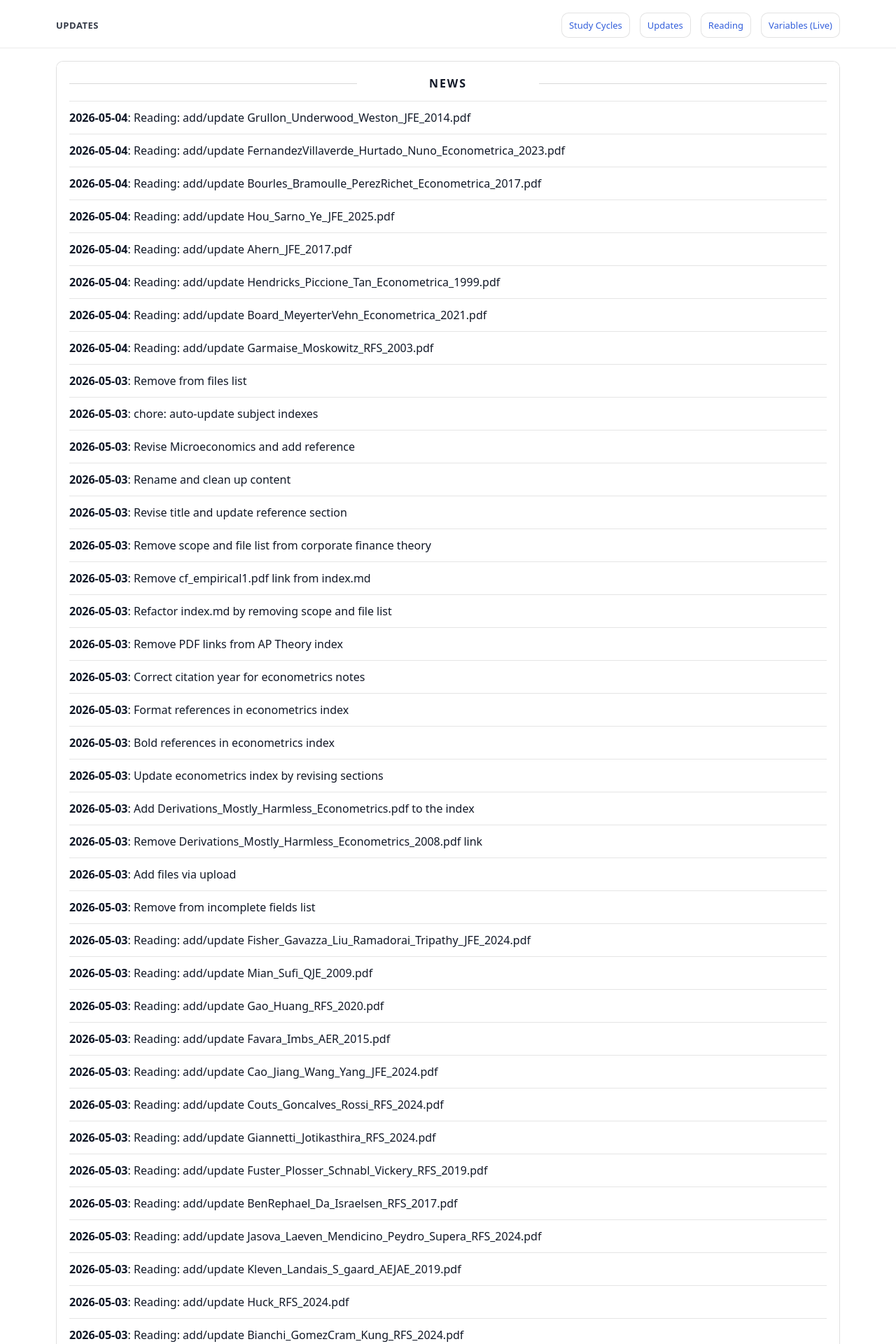
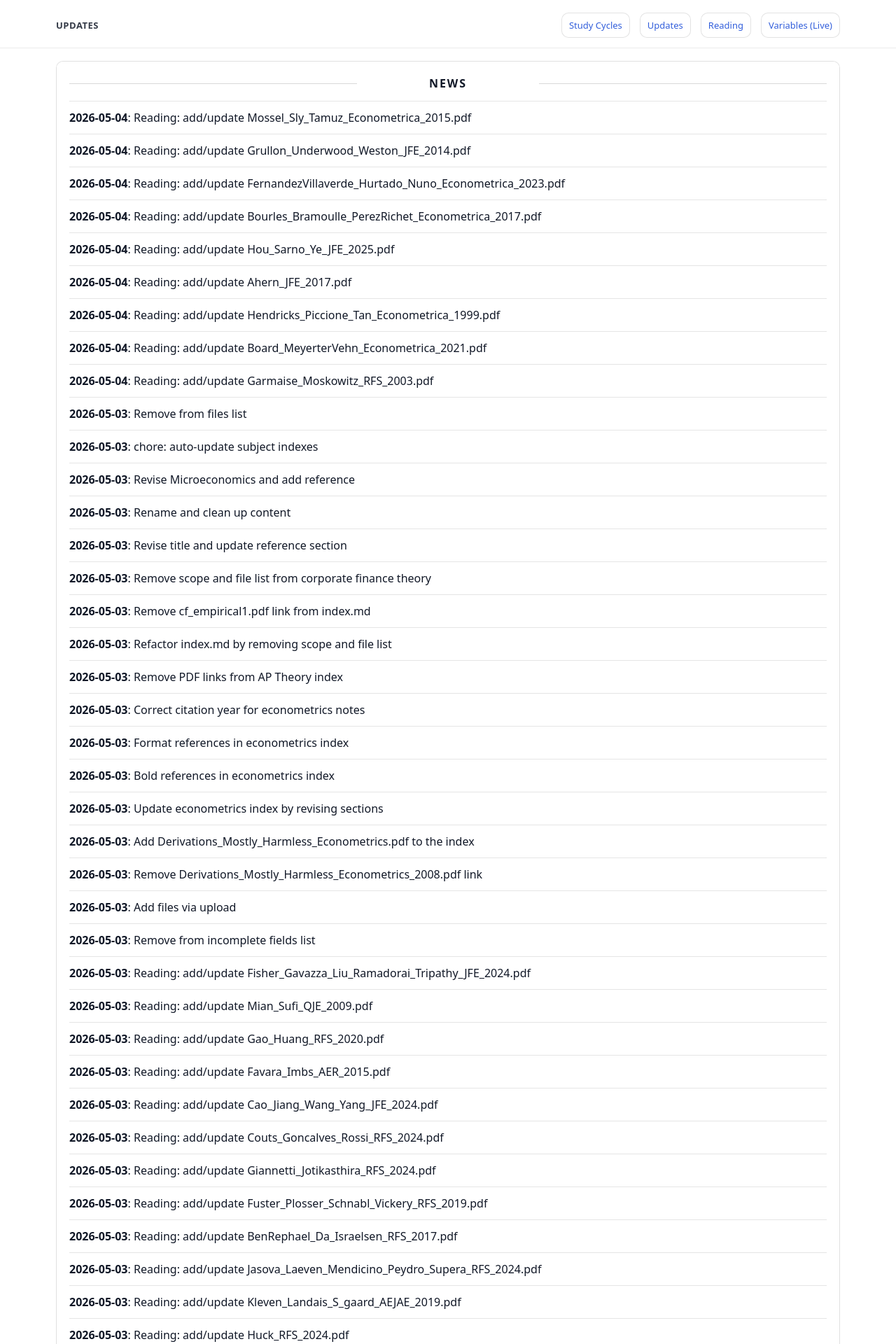
Before and after one commit to yaxinzn/study-archive, a Jekyll site: the page built from updates/index.md, in a window 1280 px wide. Shown: the top 1920 px of the page at 70% size. Built offline with Jekyll 4.4.1, drawn with Linux system fonts in a browser that asks for light colours; some of the changed text lies outside the part shown.

Commit message:
chore: update NEWS feed

```diff
--- a/_data/news.yml
+++ b/_data/news.yml
@@ -1,4 +1,7 @@
 # Auto-generated update history (sorted newest -> oldest). Do not edit manually.
+- ts: "1777847294"
+  date: "2026-05-04"
+  title: "Reading: add/update Mossel_Sly_Tamuz_Econometrica_2015.pdf"
 - ts: "1777847188"
   date: "2026-05-04"
   title: "Reading: add/update Grullon_Underwood_Weston_JFE_2014.pdf"
```
